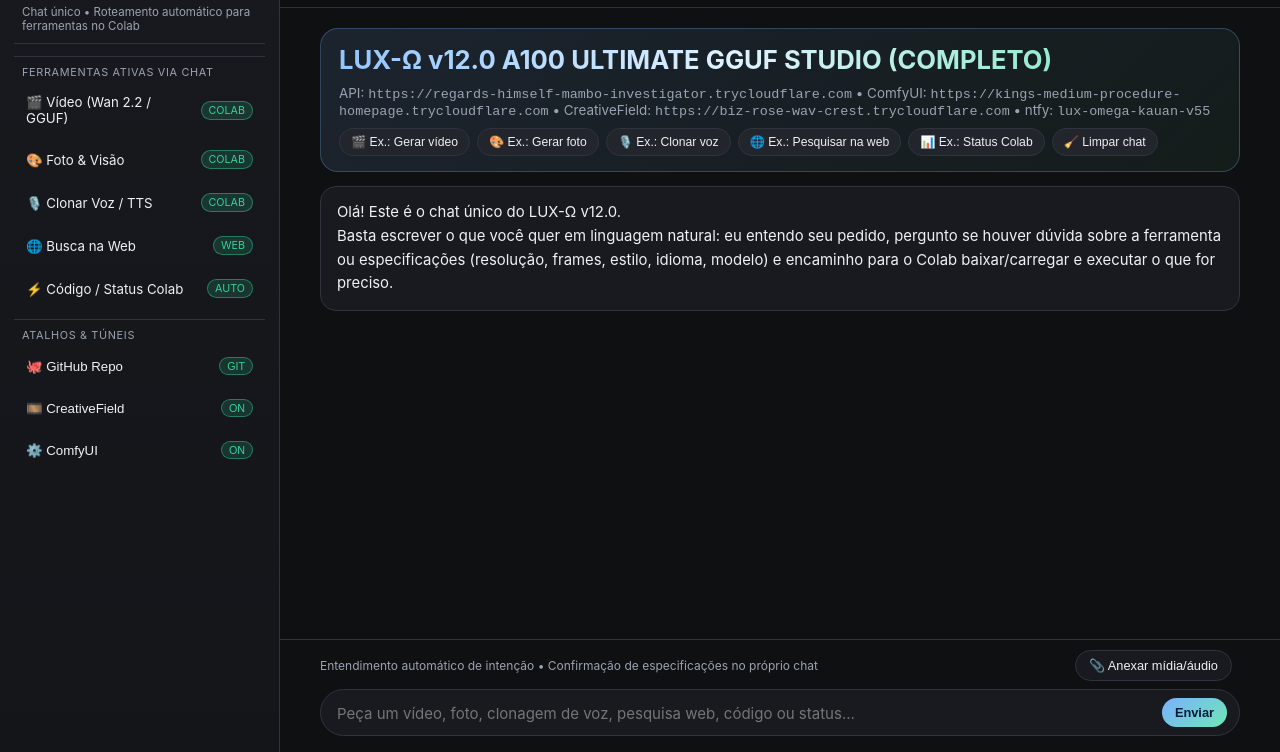
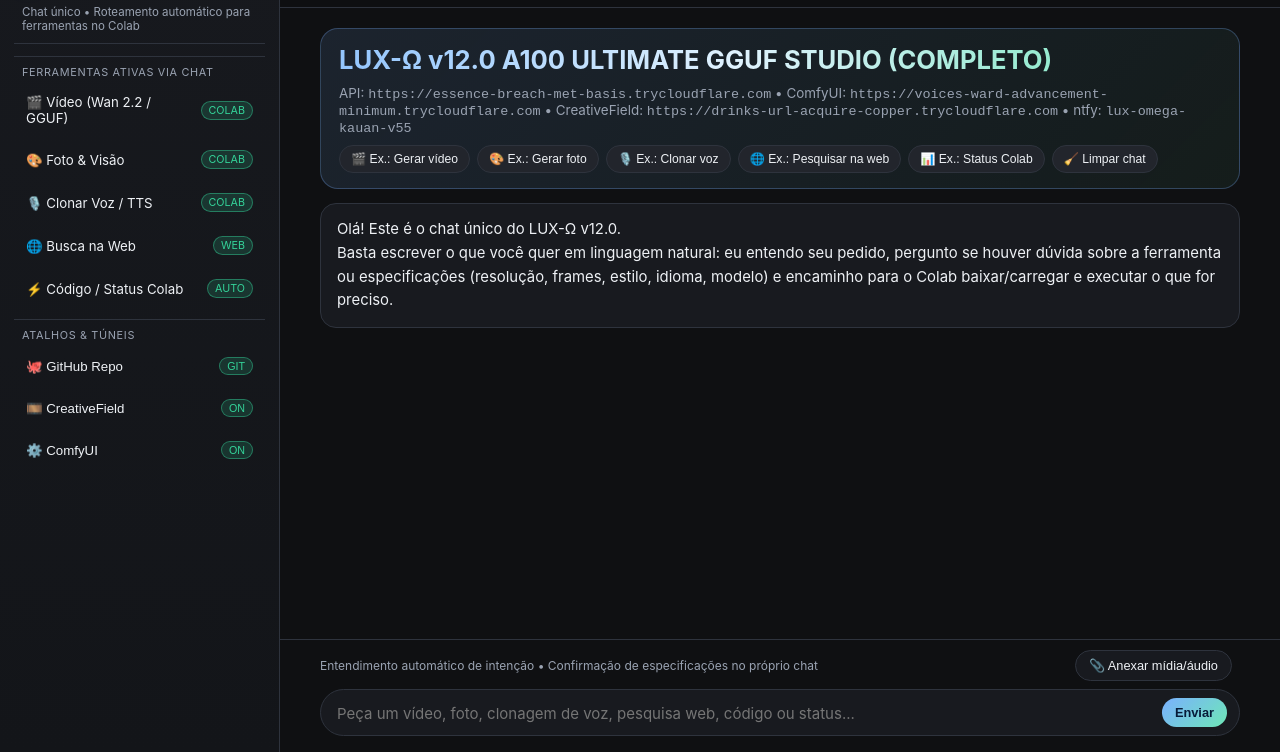
Before and after one commit to kauanoliveira80-collab/lux-omega-v12-a100-gguf-studio, a plain HTML site: page index.html in a window 1280 px wide. Shown: the part 48-800 px from the top of the page. Drawn offline with Linux system fonts and the light colour scheme.

Commit message:
Update index.html

```diff
--- a/index.html
+++ b/index.html
@@ -325,7 +325,7 @@
           </div>
           <div class="field">
             <label for="cfg-api">URL da API FastAPI (Colab)</label>
-            <input type="url" id="cfg-api" value="https://regards-himself-mambo-investigator.trycloudflare.com" />
+            <input type="url" id="cfg-api" value="https://essence-breach-met-basis.trycloudflare.com" />
           </div>
           <div class="field">
             <label for="cfg-route">Rota POST</label>
@@ -343,7 +343,7 @@
           <div class="hero-banner">
             <div class="greeting">LUX-Ω v12.0 A100 ULTIMATE GGUF STUDIO (COMPLETO)</div>
             <div style="font-size:0.84rem;color:var(--muted);">
-              API: <code>https://regards-himself-mambo-investigator.trycloudflare.com</code> • ComfyUI: <code>https://kings-medium-procedure-homepage.trycloudflare.com</code> • CreativeField: <code>https://biz-rose-wav-crest.trycloudflare.com</code> • ntfy: <code>lux-omega-kauan-v55</code>
+              API: <code>https://essence-breach-met-basis.trycloudflare.com</code> • ComfyUI: <code>https://voices-ward-advancement-minimum.trycloudflare.com</code> • CreativeField: <code>https://drinks-url-acquire-copper.trycloudflare.com</code> • ntfy: <code>lux-omega-kauan-v55</code>
             </div>
             <div class="quick-row">
               <button type="button" class="chip" data-cmd="Quero gerar um vídeo de um cachorro voando com asas">🎬 Ex.: Gerar vídeo</button>
@@ -390,9 +390,9 @@ Basta escrever o que você quer em linguagem natural: eu entendo seu pedido, per
 
       const DEFAULT_REPO = 'https://github.com/kauanoliveira80-collab/lux-omega-v12-a100-gguf-studio';
       const DEFAULT_NTFY = 'lux-omega-kauan-v55';
-      const DEFAULT_API = 'https://regards-himself-mambo-investigator.trycloudflare.com';
-      let comfyUrl = 'https://kings-medium-procedure-homepage.trycloudflare.com';
-      let creativeUrl = 'https://biz-rose-wav-crest.trycloudflare.com';
+      const DEFAULT_API = 'https://essence-breach-met-basis.trycloudflare.com';
+      let comfyUrl = 'https://voices-ward-advancement-minimum.trycloudflare.com';
+      let creativeUrl = 'https://drinks-url-acquire-copper.trycloudflare.com';
       let attachedFile = null;
       let pendingRequest = null;
       const chatHistory = [];
```
